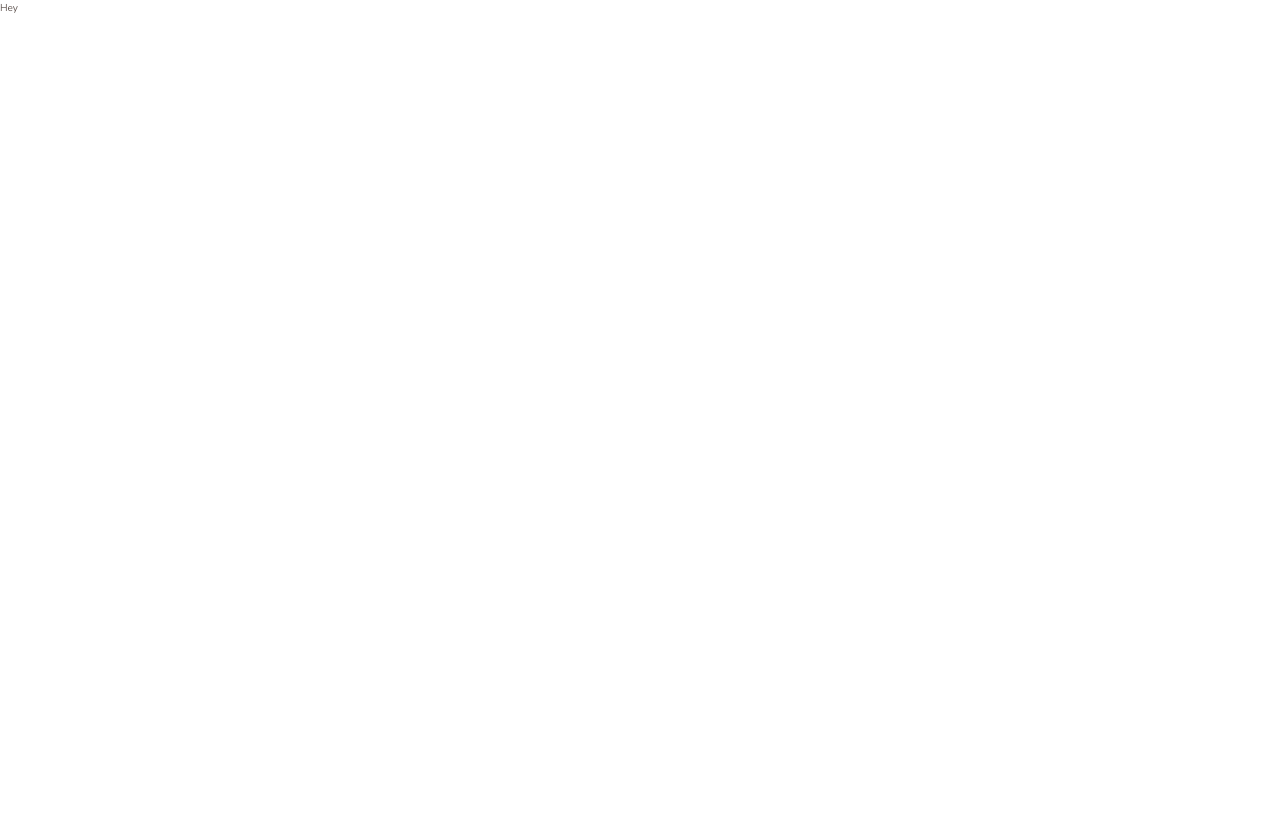
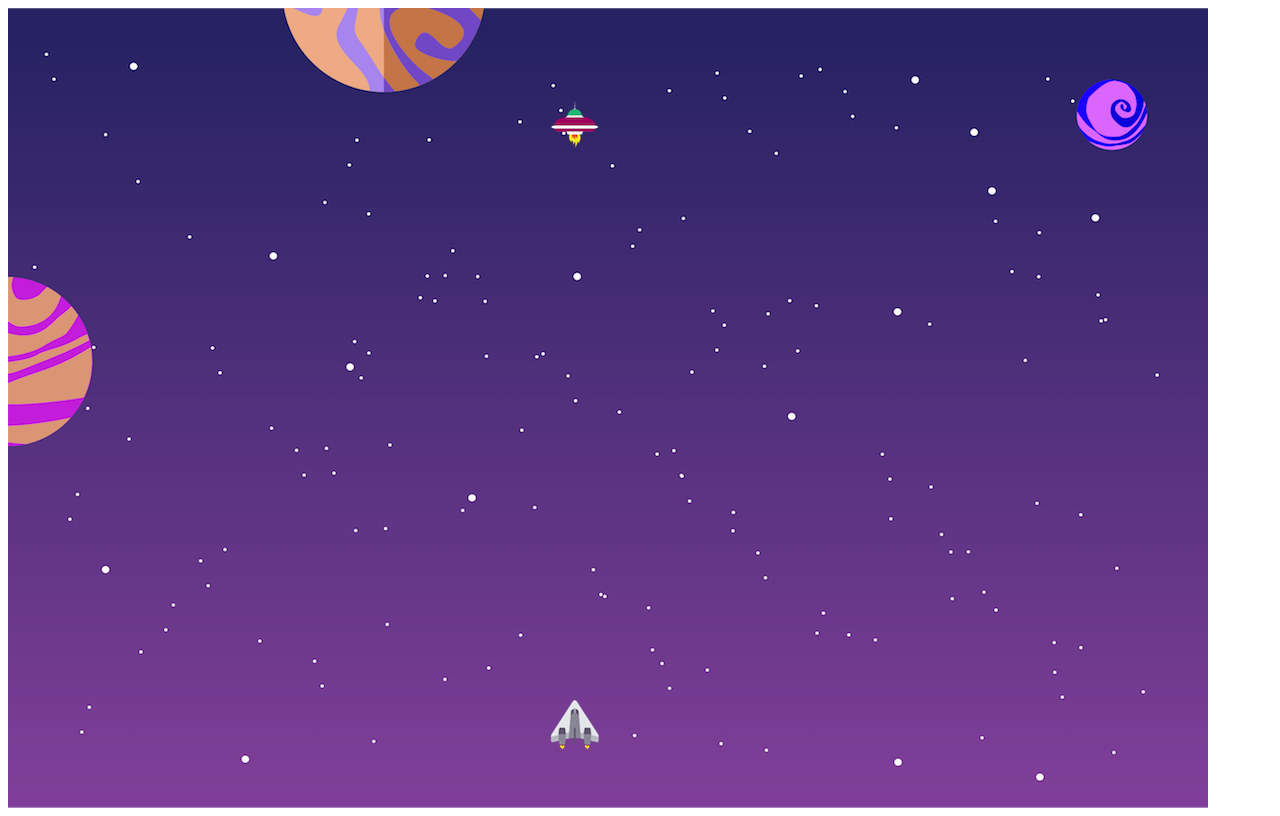
Before and after one commit to kinghuthman/spaceInvaders, a website built with webpack: page src/index.html in a window 1280 px wide. Built offline with nearby package versions, Linux system fonts and the light colour scheme.

Commit message:
background and characters added hero and enemy

```diff
--- a/src/index.html
+++ b/src/index.html
@@ -12,7 +12,10 @@
 </head>
 
 <body>
-    <p>Hey</p>
+    <div id="background">
+        <div id="hero"></div>
+        <div class="enemy"></div>
+    </div>
 
 
 </body>
```
Also changed, not shown: dist/css/assets/background.png (renamed from dist/assets/background.png), dist/css/assets/enemy.png (renamed from dist/assets/enemy.png), dist/css/assets/hero.png (renamed from dist/assets/hero.png), dist/css/assets/missile1.png (renamed from dist/assets/missile1.png), dist/css/assets/missile2.png (renamed from dist/assets/missile2.png), dist/css/style.css.
